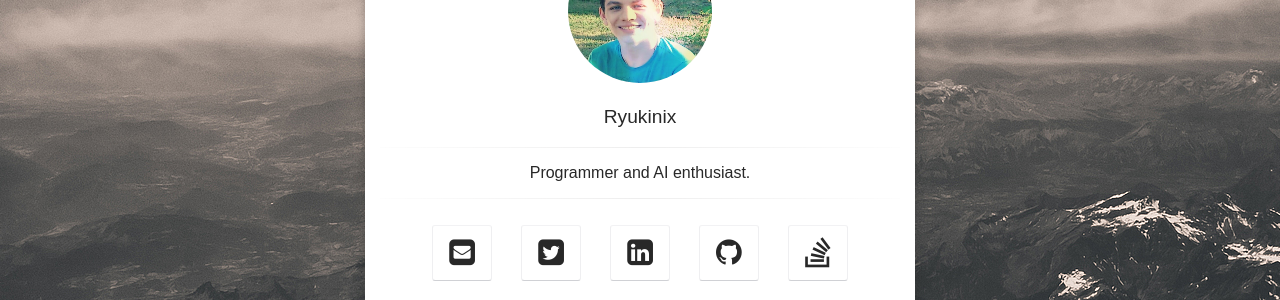
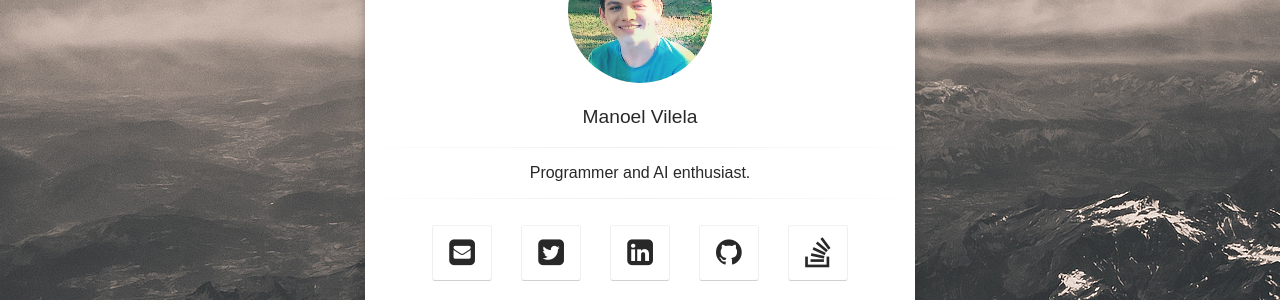
Before and after one commit to ryukinix/ryukinix.github.io, a Jekyll site: the page built from index.html, in a window 1280 px wide. Shown: the part 295-595 px from the top of the page. Built offline with Jekyll 4.4.1, drawn with Linux system fonts in a browser that asks for light colours; some web fonts are replaced; comment, search, counter and statistics services are not loaded.

```diff
--- a/CNAME
+++ /dev/null
@@ -1 +0,0 @@
-www.manoel.tk
--- a/_config.yml
+++ b/_config.yml
@@ -1,5 +1,5 @@
 # Site
-title:              Ryukinix
+title:              Manoel Vilela
 bio:                "Programmer and AI enthusiast."
 description:        "This is my site where I have my projects and blog."
 reading_time:       true
```
